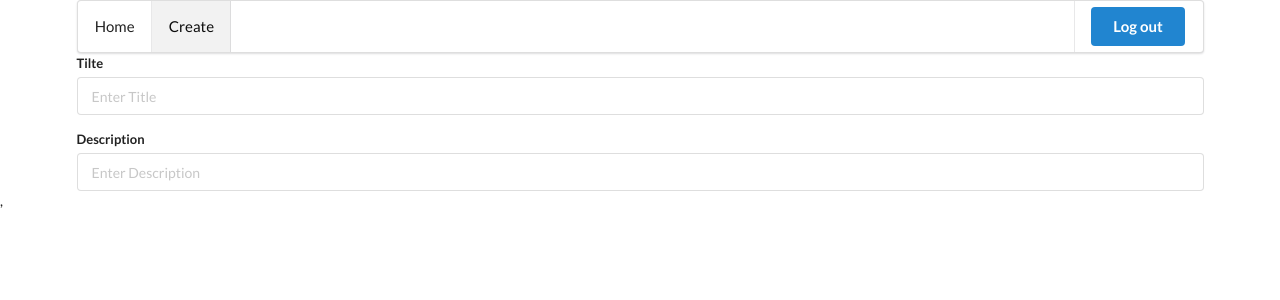
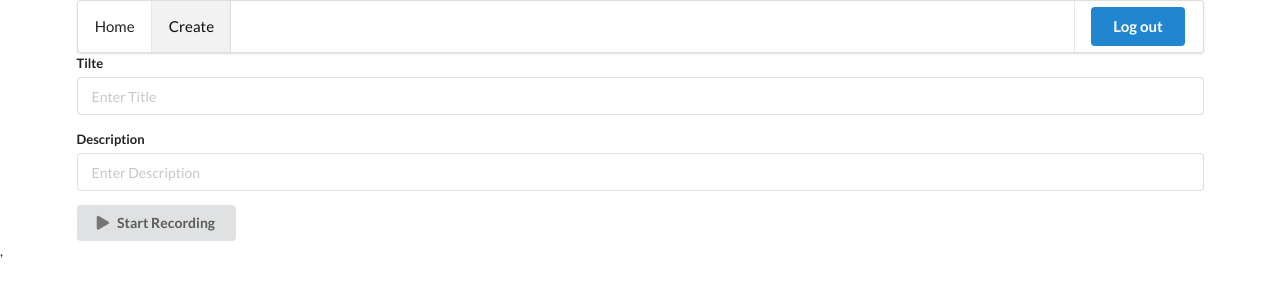
Before and after one commit to GiorgiKhunashvili/sadgegrdzelo, a React (Create React App) app in the folder client/: page /sad/create in a window 1280 px wide. Shown: the top 300 px of the page. Built offline with nearby package versions, Linux system fonts and the light colour scheme; sample sign-in values are in the browser's storage.

Commit message:
added button change and reacoding actions and reducers

```diff
--- a/client/src/actions/index.js
+++ b/client/src/actions/index.js
@@ -1,4 +1,8 @@
-import { LOGIN, LOG_OUT, SUCCESS_SIGN_UP } from './types';
+import { LOGIN,
+        LOG_OUT,
+        SUCCESS_SIGN_UP,
+        CHANGE_RECORD_BUTTON
+     } from './types';
 import axiosInstance from '../axiosApi/api';
 import { SubmissionError } from 'redux-form';
 import history from '../history';
@@ -51,3 +55,12 @@ export const succesSingUp = () => {
         type: SUCCESS_SIGN_UP
     }
 }
+
+export const changeRecordButton = (recording) => {
+    return {
+        type: CHANGE_RECORD_BUTTON,
+        payload: {
+            recording: recording
+        }
+    }
+}
--- a/client/src/actions/types.js
+++ b/client/src/actions/types.js
@@ -2,3 +2,4 @@ export const LOGIN = "LOGIN";
 export const SIGN_UP = "SIGN_UP";
 export const LOG_OUT = "LOG_OUT";
 export const SUCCESS_SIGN_UP = "SUCCESS_SIGN_UP";
+export const CHANGE_RECORD_BUTTON = "CHANGE_RECORD_BUTTON";
--- a/client/src/components/sadgegrdzelo/CreateSad.js
+++ b/client/src/components/sadgegrdzelo/CreateSad.js
@@ -1,5 +1,8 @@
 import React from 'react';
 import { Field, reduxForm } from 'redux-form';
+import { connect } from 'react-redux';
+
+import { changeRecordButton } from '../../actions/index';
 
 class CreateSad extends React.Component {
     renderInput = ({label, input, type, holder}) => {
@@ -14,14 +17,37 @@ class CreateSad extends React.Component {
             </div>
         )
     }
+    onAudioButtonClick = (e, recording) => {
+        e.preventDefault();
+        this.props.changeRecordButton(recording);
+    }
+    renderAudioRecorder = () => {
+        console.log(this.props.sad.recording)
+        if (this.props.sad.recording === true){
+            return (
+                <div>
+                      <button onClick={(e) => this.onAudioButtonClick(e, false) } className="ui button">
+                        <i className="pause icon"></i>
+                        Pause
+                    </button>
+                </div>
+            )
+        }else {
+            return (
+                <div>
+                    <button onClick={(e) => this.onAudioButtonClick(e, true)} className="ui button">
+                        <i className="play icon"></i>
+                        Start Recording
+                    </button>
+                </div>
 
-    renderAudioRecorder = () => {
-        return (
-            <div>
+            )
+        }
 
-            </div>
+    }
 
-        )
+    onSubmit(){
+
     }
     render() {
         return (
@@ -41,7 +67,9 @@ class CreateSad extends React.Component {
                         holder="Enter Description"
                         type="textarea"
                     />
+                    { this.renderAudioRecorder() }
                 </form>
+
             </div>
         )
     }
@@ -52,4 +80,10 @@ const formWrapper = reduxForm({
 }
 )(CreateSad);
 
-export default formWrapper;
+const mapStateToProps = (state) => {
+    return {
+        sad: state.sad
+    }
+}
+
+export default connect(mapStateToProps, { changeRecordButton })(formWrapper);
--- /dev/null
+++ b/client/src/reducers/SadReducers.js
@@ -0,0 +1,19 @@
+import { CHANGE_RECORD_BUTTON } from '../actions/types';
+
+const INITAL_STATE = {
+    recording: false,
+    recordedTime: 0,
+}
+
+export default (state = INITAL_STATE, action) => {
+    switch(action.type){
+        case CHANGE_RECORD_BUTTON:
+            if (action.payload.recording === true){
+                return {...state, recording: true}
+            }else {
+                return {...state, recording: false}
+            }
+        default:
+            return state;
+    }
+}
--- a/client/src/reducers/index.js
+++ b/client/src/reducers/index.js
@@ -2,9 +2,10 @@ import { combineReducers } from 'redux';
 import { reducer as formReducer } from 'redux-form';
 
 import authReducer from './authReducer';
-
+import sadReducers from './SadReducers';
 
 export default combineReducers({
     form: formReducer,
-    auth: authReducer
+    auth: authReducer,
+    sad: sadReducers
 })
```
